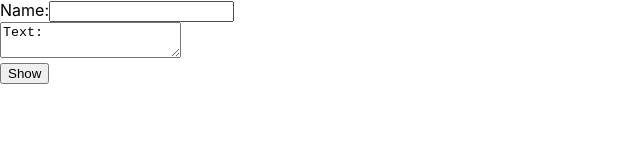
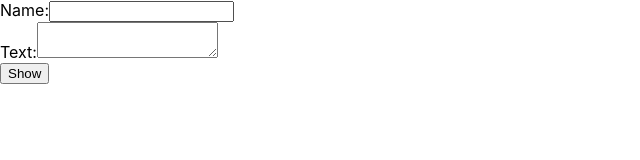
Before and after one commit to RoGueFroM/React-shenanigans, a React (Create React App) app: page / in a window 1280 px wide. Shown: the top 160 px of the page, without its empty margins (0-640 px from the left). Built offline with nearby package versions, Linux system fonts and the light colour scheme.

Commit message:
Started form creating

```diff
--- a/package.json
+++ b/package.json
@@ -3,8 +3,8 @@
   "version": "0.1.0",
   "private": true,
   "dependencies": {
-    "react": "^16.9.0",
-    "react-dom": "^16.9.0",
+    "react": "^16.10.2",
+    "react-dom": "^16.10.2",
     "react-scripts": "3.1.2"
   },
   "scripts": {
--- a/src/Forms/Forms.js
+++ b/src/Forms/Forms.js
@@ -1,17 +1,35 @@
 import React, {Component} from "react";
 
 class Form extends Component {
+	state = {
+		inputText: "",
+		textareaText: ''
+	}
+
+	handleInputChange = ({ target: {value}}) => {
+		this.setState({
+			inputText: value,
+		})
+	}
+
+	handleTextareaChange = ({ target: {value}}) => {
+		this.setState({
+			textareaText: value,
+		})
+	}
+
 	render() {
+		const {inputText, textareaText} = this.state;
 		return (
 			<form>
 				{/*Input*/}
 				<label>
 					Name:
-					<input type="text" />
+					<input type="text" name="name" value={inputText} onChange={this.handleInputChange}/>
 				</label>
 				{/*Text area*/} <br />
-				<label htmlFor="text"></label>
-				<textarea id="text">Text:</textarea>
+				<label htmlFor="text">Text:</label>
+				<textarea id="text" value={textareaText} onChange={this.handleTextareaChange}/>
 				{/*Button*/} <br />
 				<button>Show</button>
 			</form>
```
Also changed, not shown: 1 other file (tests, documents, lock files or other folders).
